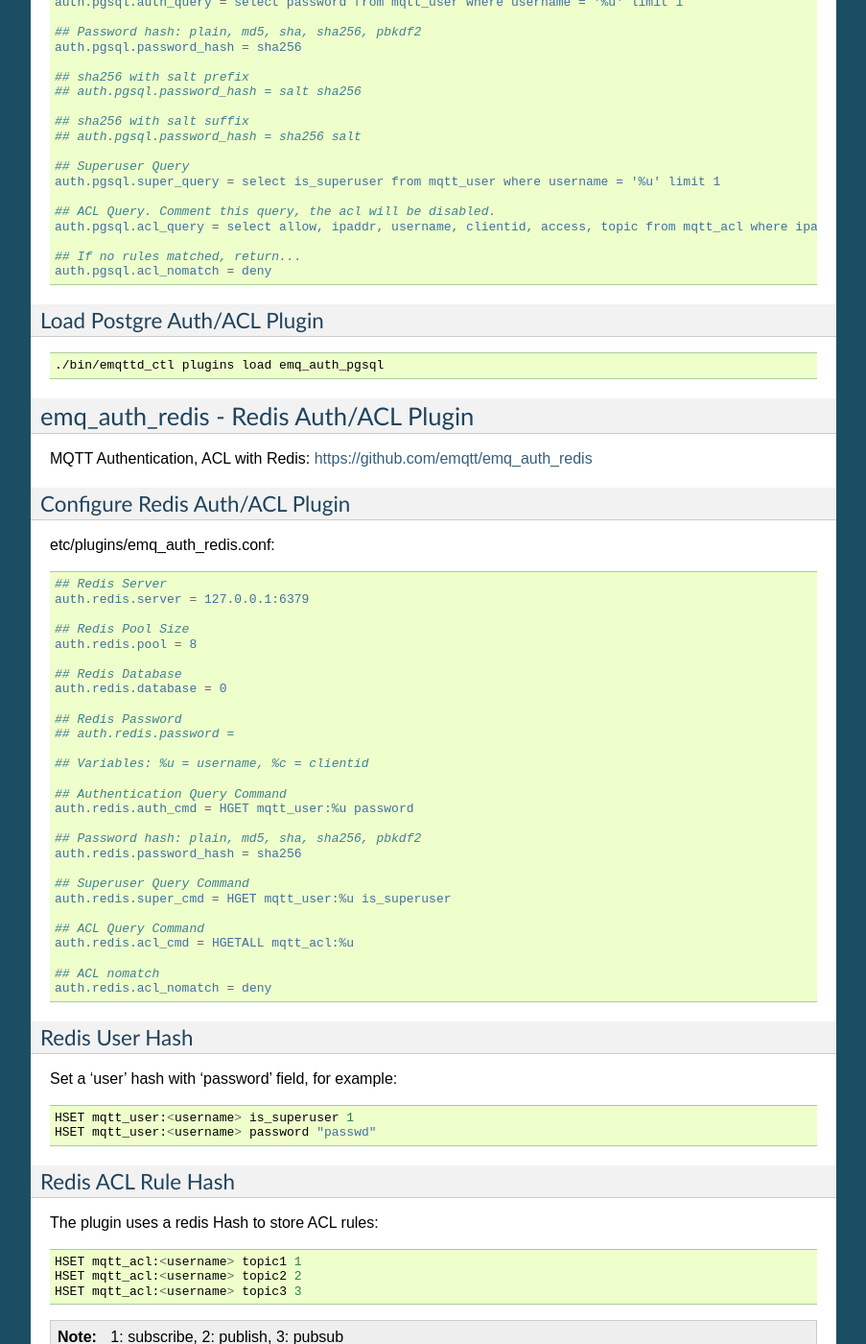
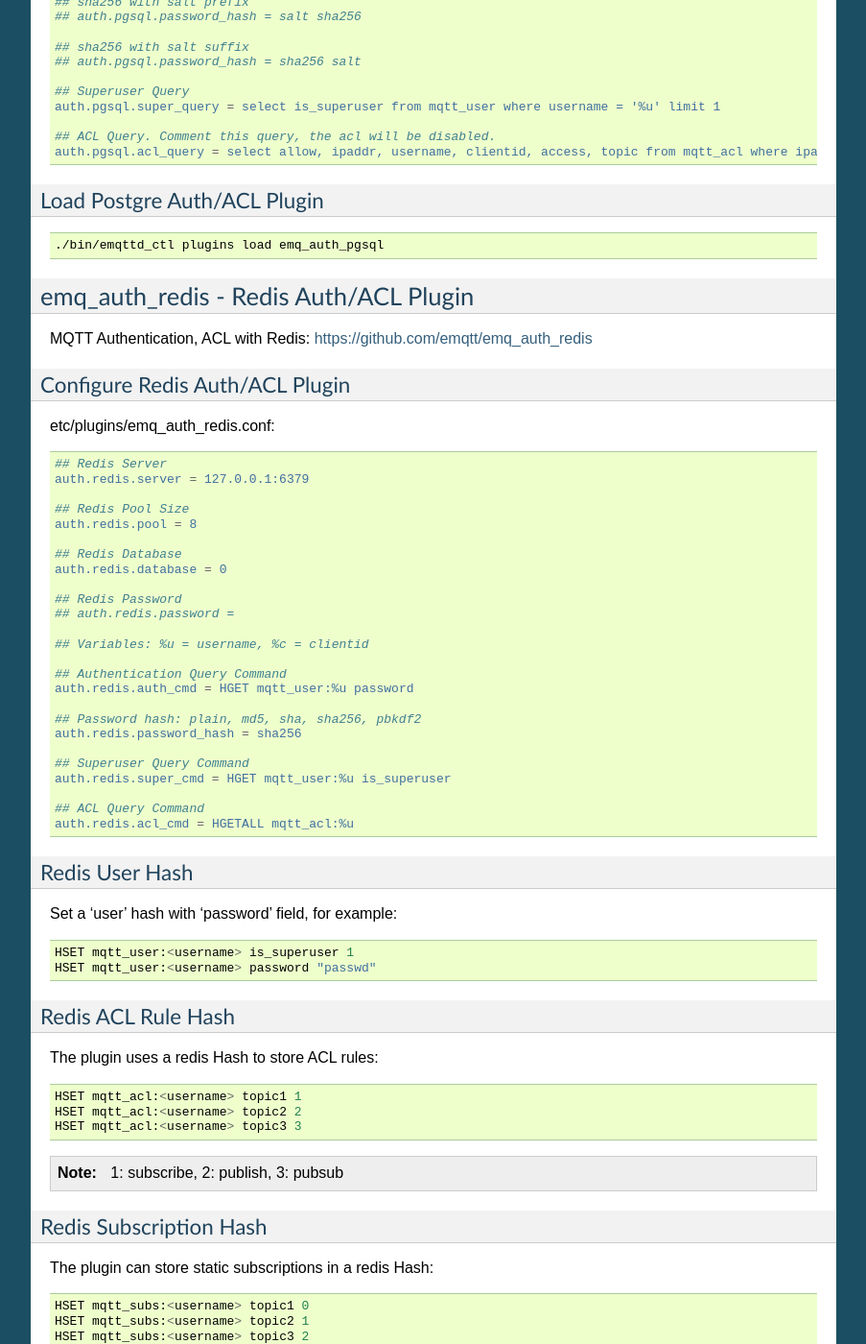
Before and after one commit to emqxarchive/emqx-docs-en, a Sphinx documentation site: the page built from source/plugins.rst, in a window 1280 px wide and 1400 px high, scrolled down 7238 px. Shown: the whole window at 96% size, without its empty margins (198-1101 px from the left). Built offline with Sphinx 7.4.7, drawn with Linux system fonts in a browser that asks for light colours; some of the changed text lies outside the part shown.

Commit message:
update acl_nomatch configs

```diff
--- a/source/plugins.rst
+++ b/source/plugins.rst
@@ -266,8 +266,6 @@
     auth.http.acl_req.method = get
     auth.http.acl_req.params = access=%A,username=%u,clientid=%c,ipaddr=%a,topic=%t
 
-    auth.http.acl_nomatch = deny
-
 HTTP Auth/ACL API
 -----------------
 
@@ -365,9 +363,6 @@
     ## ACL Query Command
     auth.mysql.acl_query = select allow, ipaddr, username, clientid, access, topic from mqtt_acl where ipaddr = '%a' or username = '%u' or username = '$all' or clientid = '%c'
 
-    ## ACL nomatch
-    auth.mysql.acl_nomatch = deny
-
 Load MySQL Auth/ACL plugin
 --------------------------
 
@@ -462,9 +457,6 @@
     ## ACL Query. Comment this query, the acl will be disabled.
     auth.pgsql.acl_query = select allow, ipaddr, username, clientid, access, topic from mqtt_acl where ipaddr = '%a' or username = '%u' or username = '$all' or clientid = '%c'
 
-    ## If no rules matched, return...
-    auth.pgsql.acl_nomatch = deny
-
 Load Postgre Auth/ACL Plugin
 -----------------------------
 
@@ -510,9 +502,6 @@
 
     ## ACL Query Command
     auth.redis.acl_cmd = HGETALL mqtt_acl:%u
-
-    ## ACL nomatch
-    auth.redis.acl_nomatch = deny
 
 Redis User Hash
 ---------------
@@ -597,9 +586,6 @@
     auth.mongo.acl_query.collection = mqtt_user
 
     auth.mongo.acl_query.selector = username=%u
-
-    ## acl_nomatch
-    auth.mongo.acl_nomatch = deny
 
 MongoDB Database
 ----------------
```
